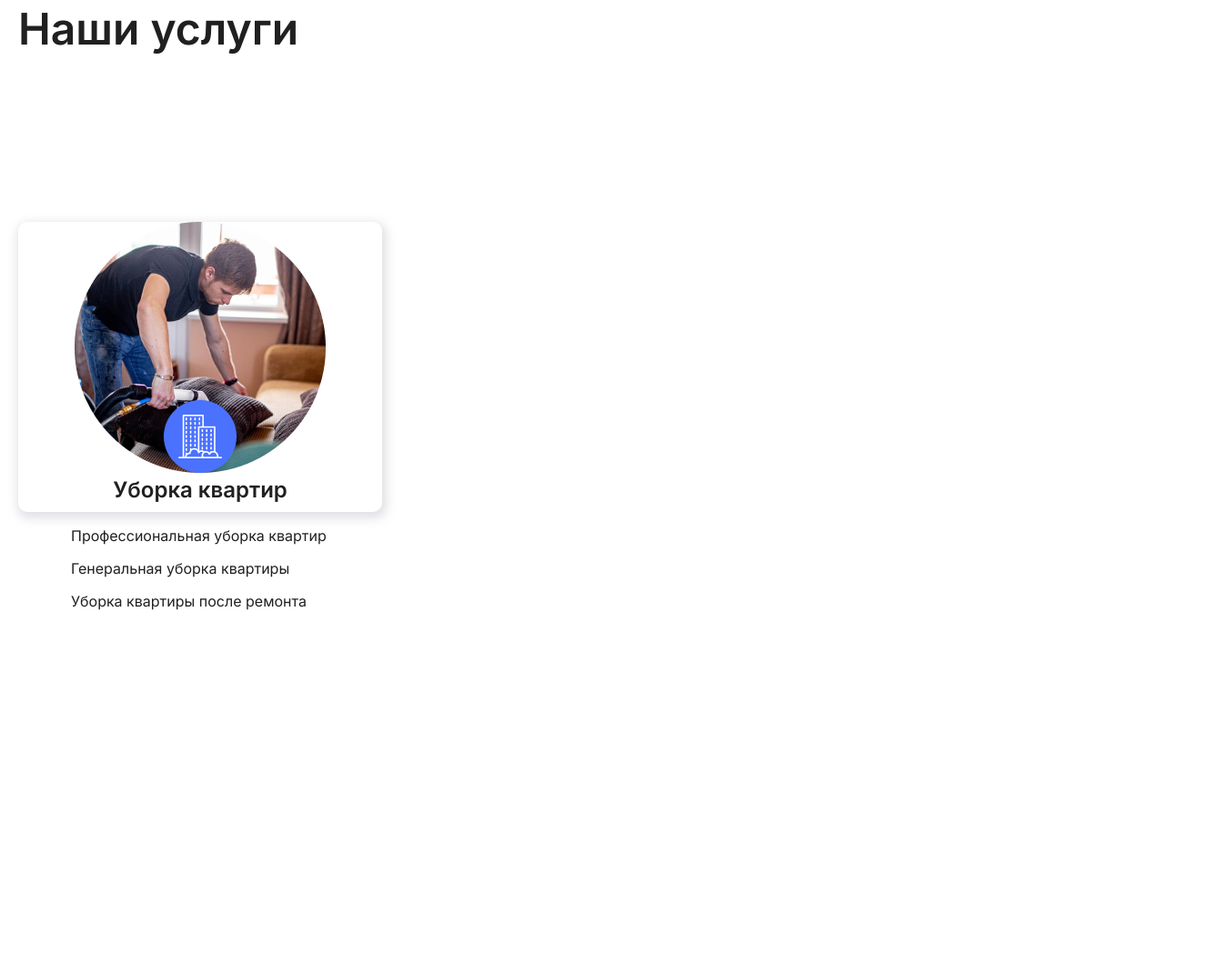
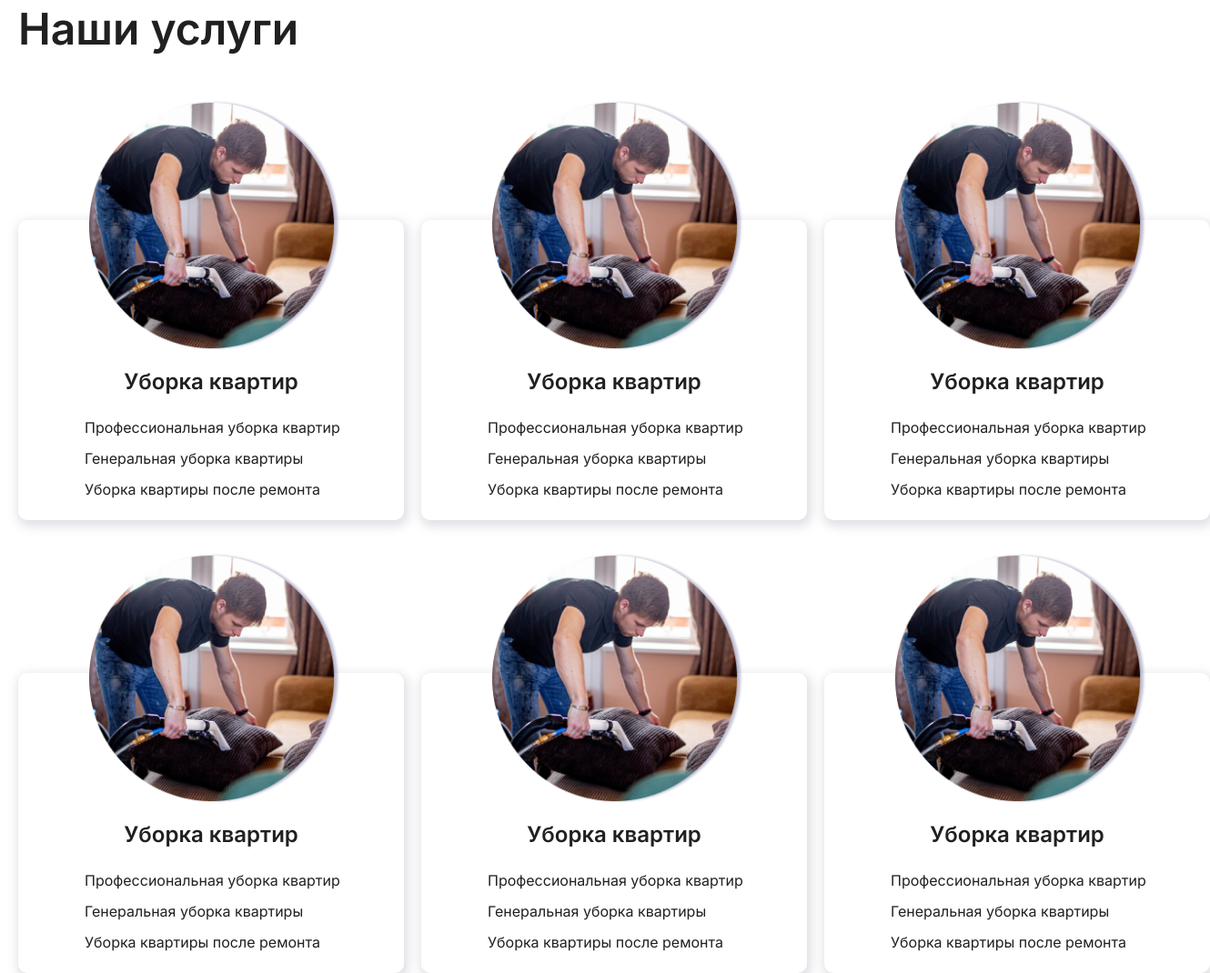
Before and after one commit to 0tohik0/cleaning, a plain HTML site: page index.html in a window 1280 px wide. Shown: the part 856-1926 px from the top of the page at 91% size, 1330 px wide, since content can reach past the window. Before the commit the page ends 1541 px from the top, so only its background shows below. Drawn offline with Linux system fonts and the light colour scheme.

Commit message:
feat: add sec services

```diff
--- a/css/style.css
+++ b/css/style.css
@@ -198,27 +198,43 @@ a {
 /* services */
 .services-box {
     display: flex;
-    flex-direction: column
+    flex-direction: column;
+}
+.cards {
+    display: flex;
+    flex-direction: row;
+    flex-wrap: wrap;
+    justify-content: space-between;
 }
 .card {
-    margin-top: 182px;
+    position: relative;
+}
+.card-img {
+    position: relative;
+    padding-top: 48px;
+    padding-left: 78px;
+    z-index: 2;
+}
+.card-text {
+    position: absolute;
+    width: 424px;
+    height: 330px;
     background: #FFFFFF;
     box-shadow: 2px 4px 11px 3px rgba(136, 136, 156, 0.25);
     border-radius: 10px;
-    width: 400px;
-    height: 319px;
-}
-.card-img {
-    padding-bottom: -60px;
-    padding-left: 62px;
+    margin-top: -148px;
+    z-index: 1;
 }
 .card-title {
-    display: flex;
-    justify-content: center;
+    padding-top: 163px;
     padding-bottom: 24px;
+    text-align: center;
     font-size: 24px;
 }
 .card-desc {
-    padding-left: 58px;
-    padding-bottom: 12px;
+    padding-left: 73px;
+    padding-bottom: 10px;
 }
+.card2 {
+    margin-top: 170px;
+}
--- a/index.html
+++ b/index.html
@@ -76,11 +76,70 @@
             </div>
             <div class="cards">
                 <div class="card">
-                    <img src="./img/card1.png" alt="картинка" class="card-img">
-                    <h3 class="card-title title">Уборка квартир</h3>
-                    <p class="card-desc desc">Профессиональная уборка квартир</p>
-                    <p class="card-desc desc">Генеральная уборка квартиры</p>
-                    <p class="card-desc desc">Уборка квартиры после ремонта</p>
+                    <div class="card-img">
+                        <img src="./img/1.png" alt="картинка" class="card-img1" width="276px" height="276px">
+                    </div>
+                    <div class="card-text">
+                        <h3 class="card-title title">Уборка квартир</h3>
+                        <p class="card-desc desc">Профессиональная уборка квартир</p>
+                        <p class="card-desc desc">Генеральная уборка квартиры</p>
+                        <p class="card-desc desc">Уборка квартиры после ремонта</p>
+                    </div>
+                </div>
+                <div class="card">
+                    <div class="card-img">
+                        <img src="./img/1.png" alt="картинка" class="card-img1" width="276px" height="276px">
+                    </div>
+                    <div class="card-text">
+                        <h3 class="card-title title">Уборка квартир</h3>
+                        <p class="card-desc desc">Профессиональная уборка квартир</p>
+                        <p class="card-desc desc">Генеральная уборка квартиры</p>
+                        <p class="card-desc desc">Уборка квартиры после ремонта</p>
+                    </div>
+                </div>
+                <div class="card">
+                    <div class="card-img">
+                        <img src="./img/1.png" alt="картинка" class="card-img1" width="276px" height="276px">
+                    </div>
+                    <div class="card-text">
+                        <h3 class="card-title title">Уборка квартир</h3>
+                        <p class="card-desc desc">Профессиональная уборка квартир</p>
+                        <p class="card-desc desc">Генеральная уборка квартиры</p>
+                        <p class="card-desc desc">Уборка квартиры после ремонта</p>
+                    </div>
+                </div>
+                <div class="card card2">
+                    <div class="card-img">
+                        <img src="./img/1.png" alt="картинка" class="card-img1" width="276px" height="276px">
+                    </div>
+                    <div class="card-text">
+                        <h3 class="card-title title">Уборка квартир</h3>
+                        <p class="card-desc desc">Профессиональная уборка квартир</p>
+                        <p class="card-desc desc">Генеральная уборка квартиры</p>
+                        <p class="card-desc desc">Уборка квартиры после ремонта</p>
+                    </div>
+                </div>
+                <div class="card card2">
+                    <div class="card-img">
+                        <img src="./img/1.png" alt="картинка" class="card-img1" width="276px" height="276px">
+                    </div>
+                    <div class="card-text">
+                        <h3 class="card-title title">Уборка квартир</h3>
+                        <p class="card-desc desc">Профессиональная уборка квартир</p>
+                        <p class="card-desc desc">Генеральная уборка квартиры</p>
+                        <p class="card-desc desc">Уборка квартиры после ремонта</p>
+                    </div>
+                </div>
+                <div class="card card2">
+                    <div class="card-img">
+                        <img src="./img/1.png" alt="картинка" class="card-img1" width="276px" height="276px">
+                    </div>
+                    <div class="card-text">
+                        <h3 class="card-title title">Уборка квартир</h3>
+                        <p class="card-desc desc">Профессиональная уборка квартир</p>
+                        <p class="card-desc desc">Генеральная уборка квартиры</p>
+                        <p class="card-desc desc">Уборка квартиры после ремонта</p>
+                    </div>
                 </div>
             </div>
         </div>
```
Also changed, not shown: img/1.png (added), img/2.png (added), img/3.png (added), img/4.png (added), img/5.png (added), img/6.png (added), img/card1.png (deleted), img/card2.png (deleted), img/card3.png (deleted), img/card4.png (deleted), img/card5.png (deleted), img/card6.png (deleted).
